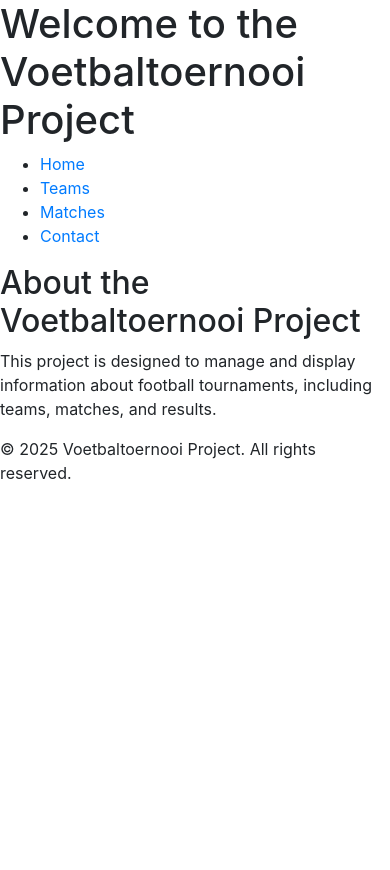
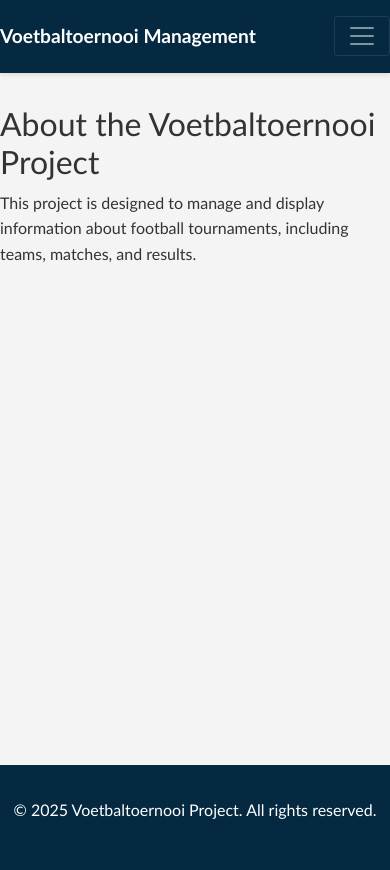
Before and after one commit to KevinvdWeert/Voetbaltoernooi-project, a PHP site: page / in a window 390 px wide. Before the commit the page ends 479 px from the top, so only its background shows below. Run offline with PHP 8.4, Linux system fonts and the light colour scheme.

Commit message:
CSS variables and styles for improved layout and responsiveness; update header and footer structure for better navigation and SEO.

```diff
--- a/assets/css/style.css
+++ b/assets/css/style.css
@@ -1,8 +1,93 @@
 :root {
-    --primary-color: #3498db;
+    --primary-color: #042941;
     --secondary-color: #2ecc71;
-    --font-family: 'Trebuchet MS', sans-serif;
+    --accent-color: #3498db;
+    --font-family: 'Trebuchet MS', 'Segoe UI', Tahoma, sans-serif;
     --font-size: 16px;
     --background-color: #f4f4f4;
-    --text-color: #333333;
+    --text-color: #ffffff;
+    --dark-text: #333333;
 }
+
+* {
+    margin: 0;
+    padding: 0;
+    box-sizing: border-box;
+}
+
+body {
+    font-family: var(--font-family);
+    font-size: var(--font-size);
+    background-color: var(--background-color);
+    color: var(--dark-text);
+    line-height: 1.6;
+}
+
+/* Header & Navigation */
+.site-header {
+    background-color: var(--primary-color);
+    box-shadow: 0 2px 5px rgba(0, 0, 0, 0.1);
+    position: sticky;
+    top: 0;
+    z-index: 1000;
+}
+
+.site-header .navbar {
+    padding: 1rem 0;
+    background-color: var(--primary-color);
+}
+
+.navbar-brand {
+    font-size: 1.5rem;
+    color: var(--text-color) !important;
+    font-weight: 600;
+}
+
+.navbar-brand:hover {
+    color: var(--secondary-color) !important;
+}
+
+.navbar-nav .nav-link {
+    color: var(--text-color) !important;
+    padding: 0.5rem 1rem;
+    margin: 0 0.25rem;
+    border-radius: 4px;
+    transition: all 0.3s ease;
+}
+
+.navbar-nav .nav-link:hover,
+.navbar-nav .nav-link.active {
+    background-color: rgba(255, 255, 255, 0.1);
+    color: var(--secondary-color) !important;
+}
+
+/* Main Content */
+main {
+    min-height: calc(100vh - 200px);
+    padding: 2rem 0;
+}
+
+.container {
+    max-width: 1200px;
+}
+
+/* Footer */
+.site-footer {
+    background-color: var(--primary-color);
+    color: var(--text-color);
+    padding: 2rem 0;
+    margin-top: 3rem;
+    text-align: center;
+}
+
+/* Responsive */
+@media (max-width: 768px) {
+    .navbar-brand {
+        font-size: 1.2rem;
+    }
+
+    .navbar-nav .nav-link {
+        padding: 0.75rem 1rem;
+        margin: 0.25rem 0;
+    }
+}
--- a/includes/footer.php
+++ b/includes/footer.php
@@ -1,5 +1,4 @@
 <footer class="site-footer">
     <p>&copy; <?php echo date("Y"); ?> Voetbaltoernooi Project. All rights reserved.</p>
 </footer>
-</body>
 </html>
--- a/includes/header.php
+++ b/includes/header.php
@@ -1,5 +1,6 @@
 <!DOCTYPE html>
 <html lang="nl">
+
 <head>
     <meta charset="UTF-8">
     <meta name="viewport" content="width=device-width, initial-scale=1.0">
@@ -24,22 +25,40 @@
     <title>Voetbaltoernooi Management Systeem | Teams & Wedstrijden</title>
 
     <!-- Favicon -->
-    <link rel="icon" type="image" href="assets/img/favicon.ico">
+    <link rel="icon" type="image/x-icon" href="./assets/img/favicon.ico">
 
-    <link rel="stylesheet" href="assets/css/style.css">
     <link rel="stylesheet" href="https://stackpath.bootstrapcdn.com/bootstrap/4.5.2/css/bootstrap.min.css">
-    <script src="assets/js/script.js"></script>
+    <link rel="stylesheet" href="./assets/css/style.css">
+    <script src="./assets/js/script.js" defer></script>
 </head>
-<body class="navbar-fixed">
+
+<body>
     <header class="site-header">
-        <h1>Welcome to the Voetbaltoernooi Project</h1>
-        <nav class="site-nav">
-            <ul class="nav-list">
-                <li><a href="index.php">Home</a></li>
-                <li><a href="teams.php">Teams</a></li>
-                <li><a href="matches.php">Matches</a></li>
-                <li><a href="contact.php">Contact</a></li>
-            </ul>
+        <nav class="navbar navbar-expand-lg navbar-dark">
+            <div class="container">
+                <a class="navbar-brand" href="/index.php">
+                    <strong>Voetbaltoernooi Management</strong>
+                </a>
+                <button class="navbar-toggler" type="button" data-toggle="collapse" data-target="#navbarNav" aria-controls="navbarNav" aria-expanded="false" aria-label="Toggle navigation">
+                    <span class="navbar-toggler-icon"></span>
+                </button>
+                <div class="collapse navbar-collapse" id="navbarNav">
+                    <ul class="navbar-nav ml-auto">
+                        <li class="nav-item active">
+                            <a class="nav-link" href="/index.php">Home</a>
+                        </li>
+                        <li class="nav-item">
+                            <a class="nav-link" href="/teams.php">Teams</a>
+                        </li>
+                        <li class="nav-item">
+                            <a class="nav-link" href="/matches.php">Wedstrijden</a>
+                        </li>
+                        <li class="nav-item">
+                            <a class="nav-link" href="/contact.php">Contact</a>
+                        </li>
+                    </ul>
+                </div>
+            </div>
         </nav>
     </header>
 </body>
```
